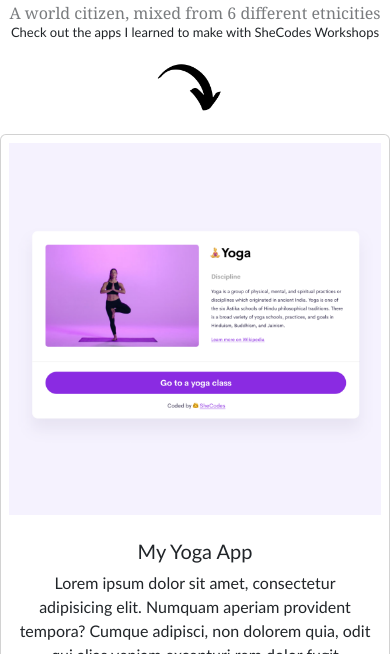
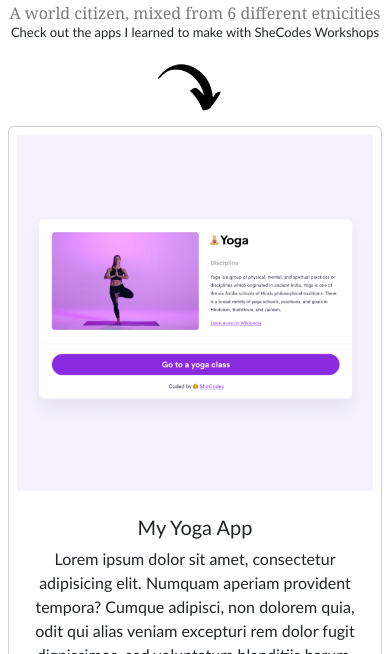
Before and after one commit to NayoBaez/Portfolio-project, a plain HTML site: page about.html in a window 390 px wide. Shown: the part 190-844 px from the top of the page. Drawn offline with nearby package versions, Linux system fonts and the light colour scheme.

Commit message:
Made the about page more responsive
added more margin to the cards for better view on mobile devices

```diff
--- a/about.html
+++ b/about.html
@@ -65,7 +65,7 @@
       Check out the apps I learned to make with SheCodes Workshops
     </p>
     <img src="/images/arrow-down.png" class="arrow" alt="arrow downwards" />
-    <div class="card-group mt-3">
+    <div class="card-group m-2">
       <div class="card">
         <img
           src="/images/yoga.png"
```
